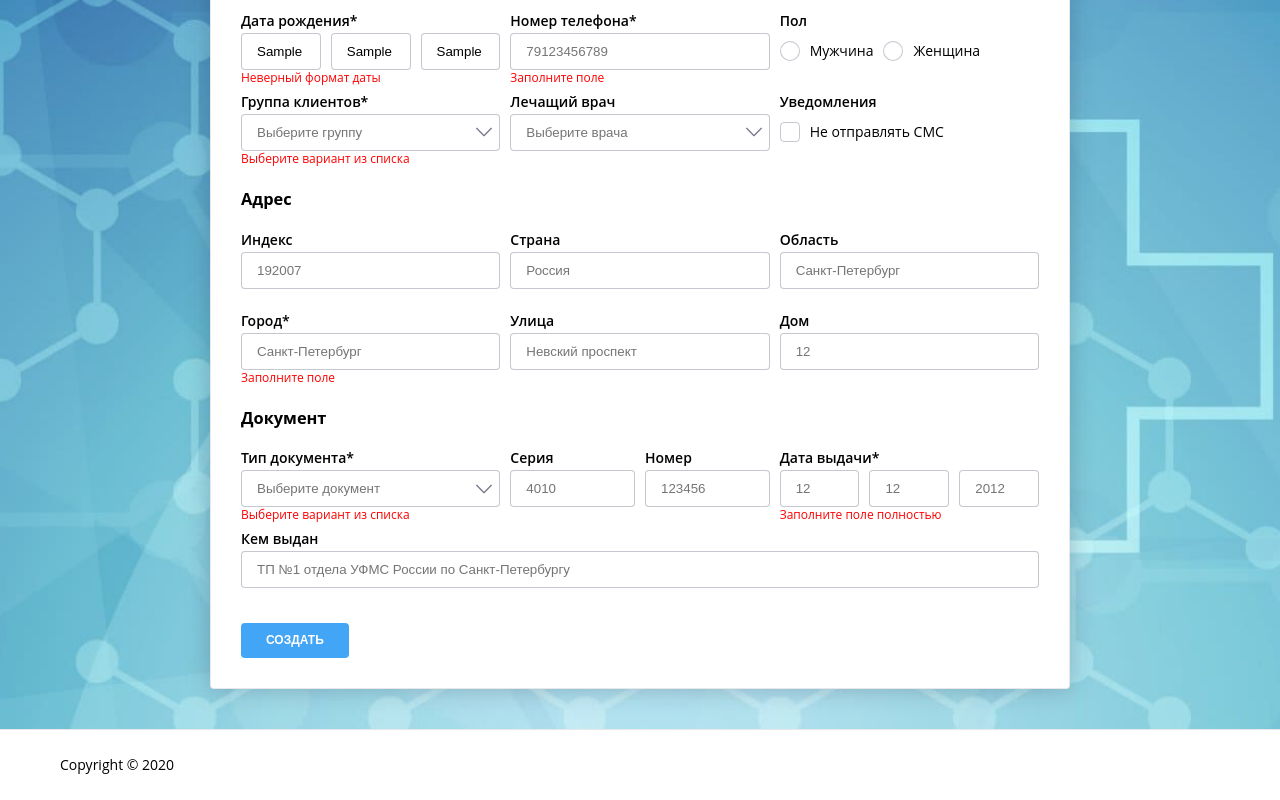
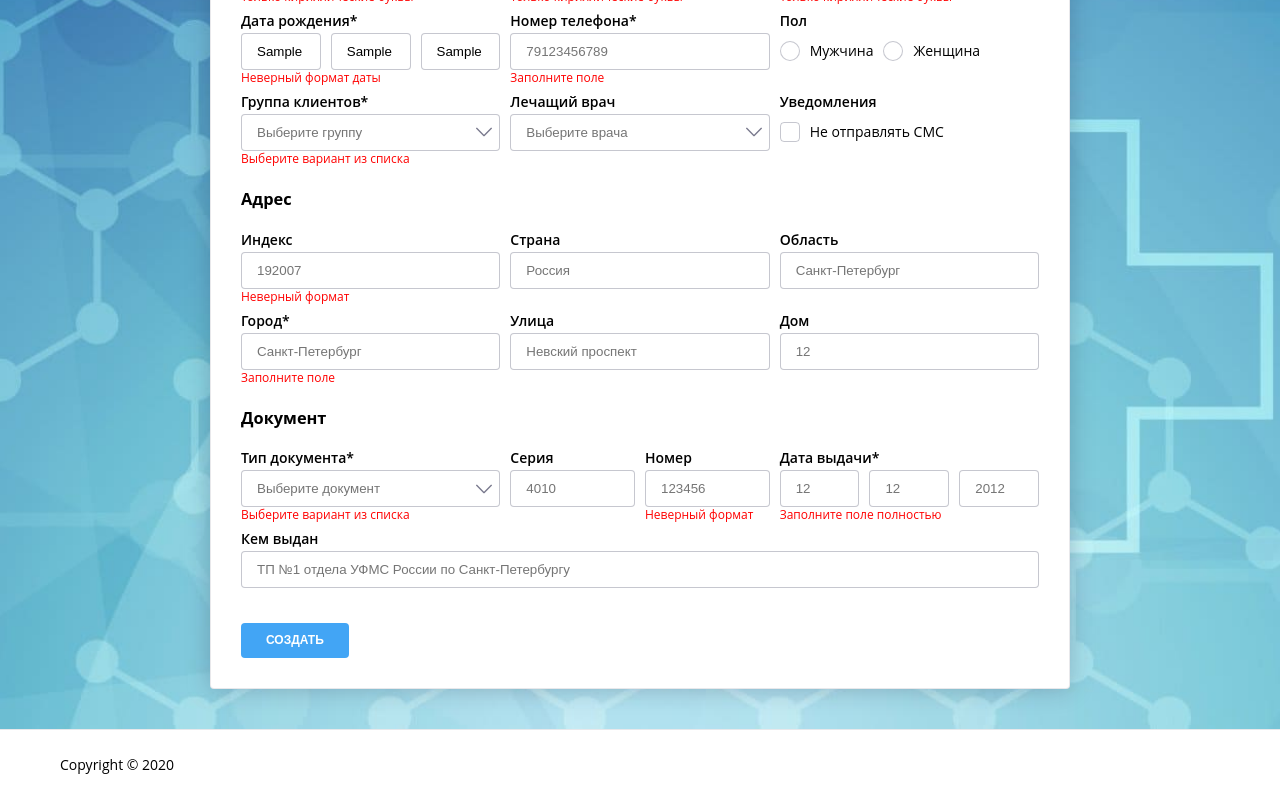
Before and after one commit to Kapatych/Medods-task-1, a Vue app: page / in a window 1280 px wide. Both pictures are taken after typing "Sample", "Sample", "Sample", "Sample", "Sample", "Sample" into the empty fields and a click on the button "СОЗДАТЬ". Shown: the part 267-1067 px from the top of the page. Built offline with nearby package versions, Linux system fonts and the light colour scheme.

Commit message:
Refactored

```diff
--- a/src/views/CreateClient.vue
+++ b/src/views/CreateClient.vue
@@ -16,6 +16,9 @@
                 <span v-if="!$v.client.surname.required">
                   Заполните поле
                 </span>
+                <span v-if="!$v.client.surname.mustBeCyrWord">
+                  Только кириллические буквы
+                </span>
               </div>
             </BaseInput>
             <BaseInput
@@ -29,6 +32,9 @@
                 <span v-if="!$v.client.name.required">
                   Заполните поле
                 </span>
+                <span v-if="!$v.client.name.mustBeCyrWord">
+                  Только кириллические буквы
+                </span>
               </div>
             </BaseInput>
             <BaseInput
@@ -36,7 +42,14 @@
               v-model.trim="client.middleName"
               type="text"
               placeholder="Иванович"
-            />
+              @blur="$v.client.middleName.$touch()"
+            >
+              <div v-if="$v.client.middleName.$error" class="errorMessage">
+                <span v-if="!$v.client.middleName.mustBeCyrWord">
+                  Только кириллические буквы
+                </span>
+              </div>
+            </BaseInput>
           </div>
           <div class="fields-row">
             <FieldsGroup label="Дата рождения*">
@@ -133,22 +146,46 @@
           <div class="fields-row">
             <BaseInput
               label="Индекс"
-              v-model.trim.number="client.address.postalCode"
+              v-model.trim="client.address.postalCode"
               type="text"
               placeholder="192007"
-            />
+              @blur="$v.client.address.postalCode.$touch()"
+            >
+              <div
+                v-if="$v.client.address.postalCode.$error"
+                class="errorMessage"
+              >
+                <span v-if="!$v.client.address.postalCode.mustBeCode">
+                  Неверный формат
+                </span>
+              </div>
+            </BaseInput>
             <BaseInput
               label="Страна"
               v-model.trim="client.address.country"
               type="text"
               placeholder="Россия"
-            />
+              @blur="$v.client.address.country.$touch()"
+            >
+              <div v-if="$v.client.address.country.$error" class="errorMessage">
+                <span v-if="!$v.client.address.country.mustBeCyrWord">
+                  Только кириллические буквы
+                </span>
+              </div>
+            </BaseInput>
             <BaseInput
               label="Область"
               v-model.trim="client.address.region"
               type="text"
               placeholder="Санкт-Петербург"
-            />
+              @blur="$v.client.address.region.$touch()"
+            >
+              <div v-if="$v.client.address.region.$error" class="errorMessage">
+                <span v-if="!$v.client.address.region.mustBeCyrWord">
+                  Только кириллические буквы
+                </span>
+              </div>
+            </BaseInput>
           </div>
           <div class="fields-row">
             <BaseInput
@@ -162,6 +199,9 @@
                 <span v-if="!$v.client.address.city.required">
                   Заполните поле
                 </span>
+                <span v-if="!$v.client.address.city.mustBeCyrWord">
+                  Только кириллические буквы
+                </span>
               </div>
             </BaseInput>
             <BaseInput
@@ -169,7 +209,14 @@
               v-model.trim="client.address.street"
               type="text"
               placeholder="Невский проспект"
-            />
+              @blur="$v.client.address.street.$touch()"
+            >
+              <div v-if="$v.client.address.street.$error" class="errorMessage">
+                <span v-if="!$v.client.address.street.mustBeCyrWord">
+                  Только кириллические буквы
+                </span>
+              </div>
+            </BaseInput>
             <BaseInput
               label="Дом "
               v-model.trim.number="client.address.houseNumber"
@@ -196,16 +243,26 @@
             <FieldsGroup>
               <BaseInput
                 label="Серия"
-                v-model.trim.number="client.passport.series"
+                v-model.trim="client.passport.series"
                 type="text"
                 placeholder="4010"
               />
               <BaseInput
                 label="Номер"
-                v-model.trim.number="client.passport.number"
+                v-model.trim="client.passport.number"
                 type="text"
                 placeholder="123456"
-              />
+                @blur="$v.client.passport.number.$touch()"
+              >
+                <div
+                  v-if="$v.client.passport.number.$error"
+                  class="errorMessage"
+                >
+                  <span v-if="!$v.client.passport.number.mustBeCode">
+                    Неверный формат
+                  </span>
+                </div>
+              </BaseInput>
             </FieldsGroup>
             <FieldsGroup label="Дата выдачи*">
               <BaseInput
@@ -251,7 +308,14 @@
               type="text"
               inputClass="wide"
               placeholder="ТП №1 отдела УФМС России по Санкт-Петербургу"
-            />
+              @blur="$v.client.passport.place.$touch()"
+            >
+              <div v-if="$v.client.passport.place.$error" class="errorMessage">
+                <span v-if="!$v.client.passport.place.mustBeCyrWord">
+                  Только кириллические буквы
+                </span>
+              </div>
+            </BaseInput>
           </div>
 
           <BaseButton type="submit">Создать</BaseButton>
@@ -269,7 +333,10 @@
 <script>
 import { required, between, maxValue } from "vuelidate/lib/validators";
 import FieldsGroup from "@/components/layout/FieldsGroup.vue";
-const mustBePhone = value => value.length === 11 && value[0] === "7";
+const mustBePhone = value =>
+  value.length === 11 && /^[0-9]*$/.test(value) && value[0] === "7";
+const mustBeCode = value => value.length === 6 && /^[0-9]*$/.test(value);
+const mustBeCyrWord = value => /^[А-ЯЁа-яё]*$/.test(value);
 export default {
   data() {
     return {
@@ -284,8 +351,9 @@ export default {
   },
   validations: {
     client: {
-      surname: { required },
-      name: { required },
+      surname: { required, mustBeCyrWord },
+      name: { required, mustBeCyrWord },
+      middleName: { mustBeCyrWord },
       birth: {
         day: { required, between: between(1, 31) },
         month: { required, between: between(1, 12) },
@@ -294,15 +362,23 @@ export default {
       phoneNumber: { required, mustBePhone },
       category: { required },
       address: {
-        city: { required }
+        postalCode: { mustBeCode },
+        country: { mustBeCyrWord },
+        region: { mustBeCyrWord },
+        city: { required, mustBeCyrWord },
+        street: { mustBeCyrWord },
+        houseNumber: {}
       },
       passport: {
         type: { required },
+        series: "",
+        number: { mustBeCode },
         issuance: {
           day: { required, between: between(1, 31) },
           month: { required, between: between(1, 12) },
           year: { required, maxValue: maxValue(new Date().getFullYear()) }
-        }
+        },
+        place: { mustBeCyrWord }
       }
     }
   },
```
